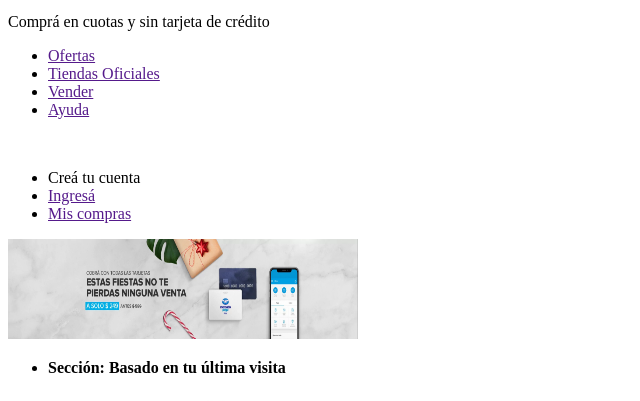
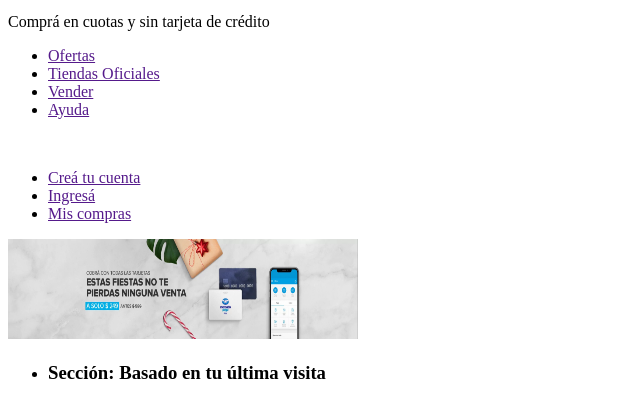
Before and after one commit to Chorcas94/MercadoLiebre, a website: page views/home.html in a window 1280 px wide. Shown: the part 399-800 px from the top of the page, without its empty margins (0-640 px from the left). Drawn offline with Linux system fonts and the light colour scheme; files whose address does not match are found by name.

Commit message:
agrego views

```diff
--- a/views/home.html
+++ b/views/home.html
@@ -18,13 +18,13 @@
     </ul>
     <br>
     <ul>
-        <li><a href=""></a>Creá tu cuenta</li>
+        <li><a href="">Creá tu cuenta</a></li>
         <li><a href="">Ingresá</a></li>
         <li><a href="">Mis compras</a></li>
     </ul>
     <img src="\images\img-home-banner.jpg" alt="Cosa"width="350" height="100">
     <ul>
-        <li><b>Sección: Basado en tu última visita</b>
+        <li><h3>Sección: Basado en tu última visita</h3>
             <br>
             <img src="\images\img-cafetera-moulinex.jpg" alt="Cafetera" width="350" height="350">
             <p>
```
